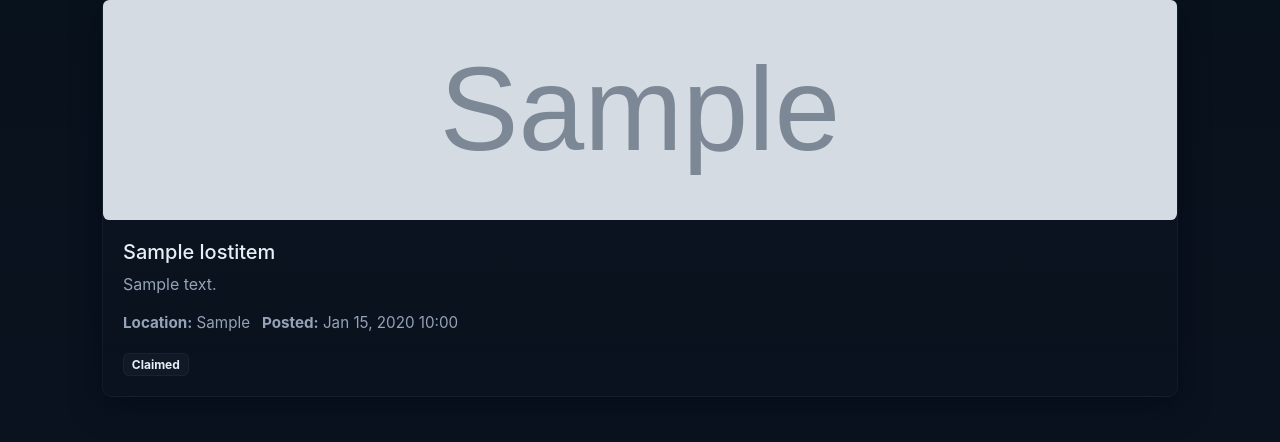
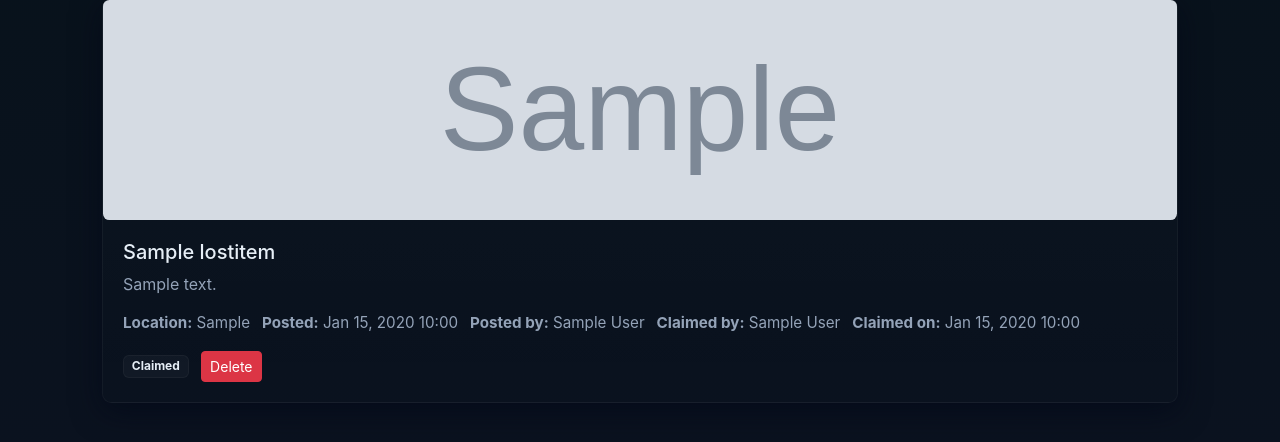
Before and after one commit to svaibhav-7/KLH_Lost-Found_Project, a Django app: page / in a window 1280 px wide. Shown: the part 231-673 px from the top of the page. Run offline with Django 5.2, Linux system fonts and the light colour scheme; a user stored in the database is signed in; tables that the repository leaves empty hold one stand-in row (values such as "Sample post"); grey boxes marked "Sample" are stand-in pictures.

Commit message:
changed commit5

```diff
--- a/lostfound_project/lostfound_app/templates/claim_item.html
+++ b/lostfound_project/lostfound_app/templates/claim_item.html
@@ -21,6 +21,11 @@
         <div class="item-meta mb-3">
           <span><strong>Location:</strong> {{ item.location }}</span>
           <span><strong>Posted:</strong> {{ item.date_posted|date:'M d, Y H:i' }}</span>
+          <span><strong>Posted by:</strong> {{ item.posted_by.get_full_name|default:item.posted_by.username }}</span>
+          {% if item.found and item.claim_set.exists %}
+            <span><strong>Claimed by:</strong> {{ item.claim_set.last.claimed_by.get_full_name|default:item.claim_set.last.claimed_by.username }}</span>
+            <span><strong>Claimed on:</strong> {{ item.claim_set.last.claimed_on|date:'M d, Y H:i' }}</span>
+          {% endif %}
         </div>
 
         <form method="post" class="mt-2">
--- a/lostfound_project/lostfound_app/templates/home.html
+++ b/lostfound_project/lostfound_app/templates/home.html
@@ -22,11 +22,21 @@
         <div class="item-meta mb-3">
           <span><strong>Location:</strong> {{ item.location }}</span>
           <span><strong>Posted:</strong> {{ item.date_posted|date:'M d, Y H:i' }}</span>
+          <span><strong>Posted by:</strong> {{ item.posted_by.get_full_name|default:item.posted_by.username }}</span>
+          {% if item.found and item.claim_set.exists %}
+            <span><strong>Claimed by:</strong> {{ item.claim_set.last.claimed_by.get_full_name|default:item.claim_set.last.claimed_by.username }}</span>
+            <span><strong>Claimed on:</strong> {{ item.claim_set.last.claimed_on|date:'M d, Y H:i' }}</span>
+          {% endif %}
         </div>
         {% if not item.found %}
           <a href="{% url 'claim_item' item.id %}" class="btn btn-primary">Claim</a>
         {% else %}
           <span class="badge">Claimed</span>
+          {% if request.user == item.posted_by %}
+            <form method="get" action="{% url 'delete_claimed_item' item.id %}" style="display:inline;">
+              <button type="submit" class="btn btn-danger btn-sm ms-2">Delete</button>
+            </form>
+          {% endif %}
         {% endif %}
       </div>
     </div>
--- a/lostfound_project/lostfound_app/urls.py
+++ b/lostfound_project/lostfound_app/urls.py
@@ -3,9 +3,10 @@ from django.urls import path
 from . import views
 
 urlpatterns = [
+    path('login/', views.login_view, name='login'),
     path('', views.home, name='home'),
     path('post/', views.post_item, name='post_item'),
     path('claim/<int:pk>/', views.claim_item, name='claim_item'),
-    path('login/', views.login_view, name='login'),
+    path('delete/<int:pk>/', views.delete_claimed_item, name='delete_claimed_item'),
     path('signup/', views.signup_view, name='signup'),
 ]
--- a/lostfound_project/lostfound_app/views.py
+++ b/lostfound_project/lostfound_app/views.py
@@ -20,13 +20,20 @@ def restrict_klh_email(get_response):
 # lostfound_app/views.py
 from django.shortcuts import render, redirect, get_object_or_404
 from .models import LostItem
+from django.db.models import Q
 from .forms import LostItemForm, ClaimForm
 from django.contrib.auth.decorators import login_required
 from django.contrib.auth.forms import AuthenticationForm, UserCreationForm
 from django.contrib.auth import login as auth_login, authenticate
 
 def home(request):
-    items = LostItem.objects.all().order_by('-date_posted')
+    if request.user.is_authenticated:
+        items = LostItem.objects.filter(
+            Q(found=False) |
+            Q(found=True, posted_by=request.user)
+        ).order_by('-date_posted')
+    else:
+        items = LostItem.objects.filter(found=False).order_by('-date_posted')
     return render(request, 'home.html', {'items': items})
 
 @login_required
@@ -77,6 +84,7 @@ def login_view(request):
         form = AuthenticationForm()
     return render(request, 'login.html', {'form': form})
 
+
 # Explicit signup view
 def signup_view(request):
     if request.user.is_authenticated:
@@ -93,3 +101,15 @@ def signup_view(request):
     else:
         form = UserCreationForm()
     return render(request, 'signup.html', {'form': form})
+
+# Delete claimed item (only by poster)
+from django.contrib.auth.decorators import login_required
+@login_required
+def delete_claimed_item(request, pk):
+    item = get_object_or_404(LostItem, pk=pk)
+    if item.posted_by != request.user:
+        return redirect('home')
+    if request.method == 'POST':
+        item.delete()
+        return redirect('home')
+    return render(request, 'confirm_delete.html', {'item': item})
```
Also changed, not shown: lostfound_project/lostfound_app/templates/confirm_delete.html (added, +14 -0 lines).
